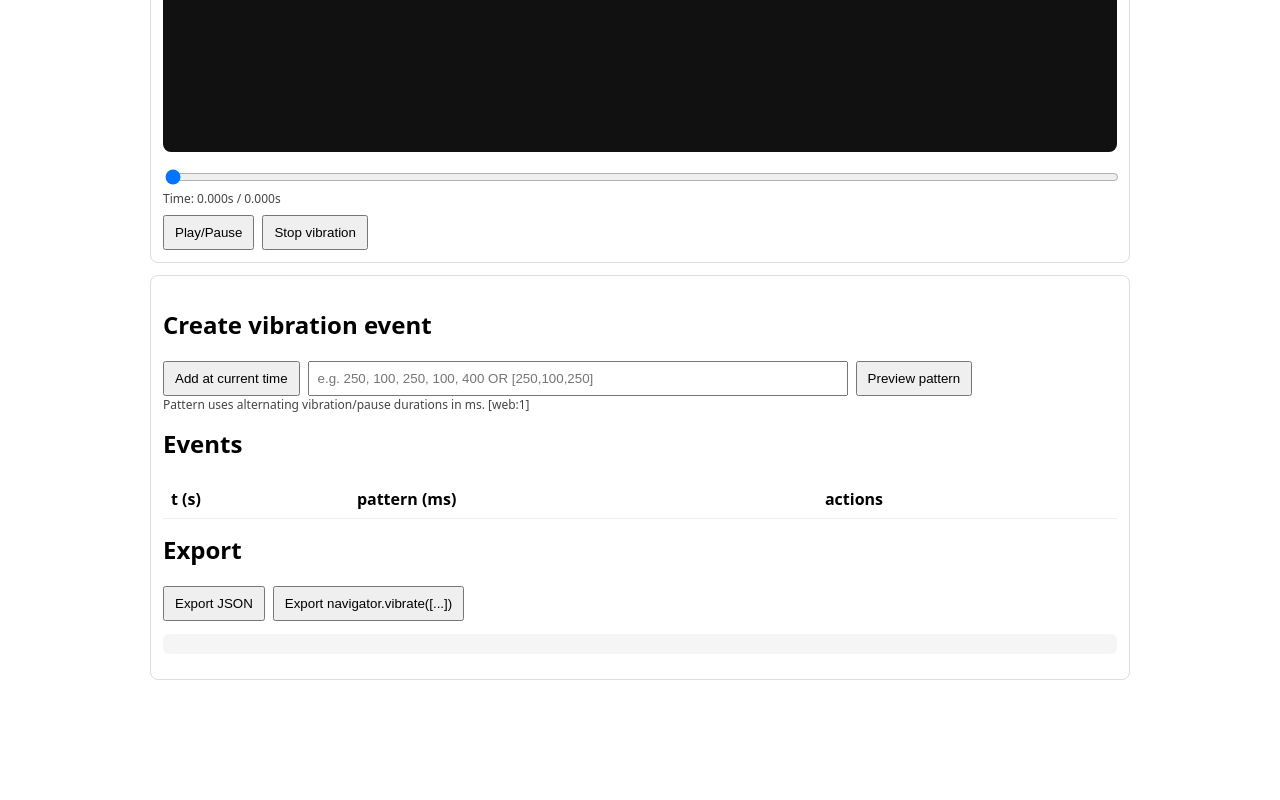
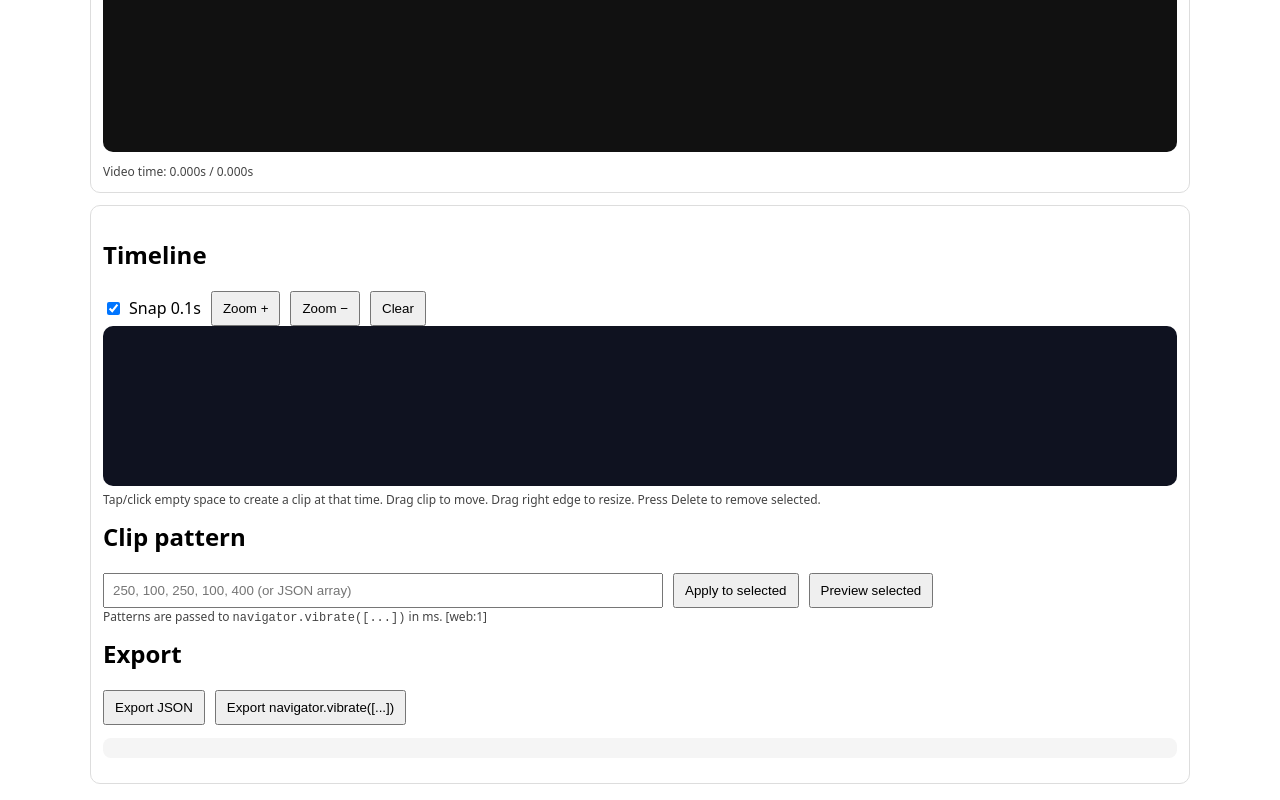
Before and after one commit to PrineethR/androidvibrations, a plain HTML site: page index.html in a window 1280 px wide. Shown: the part 422-1222 px from the top of the page. Before the commit the page ends 1118 px from the top, so only its background shows below. Drawn offline with Linux system fonts and the light colour scheme.

Commit message:
Update title and layout for Vibe DAW

```diff
--- a/index.html
+++ b/index.html
@@ -3,76 +3,72 @@
 <head>
   <meta charset="utf-8" />
   <meta name="viewport" content="width=device-width,initial-scale=1" />
-  <title>Video + Vibration Timeline (MVP)</title>
+  <title>Vibe DAW (Video + Haptics)</title>
   <style>
-    body { font-family: system-ui, sans-serif; max-width: 980px; margin: 16px auto; padding: 0 12px; }
-    .row { display: grid; grid-template-columns: 1fr; gap: 12px; }
-    video { width: 100%; max-height: 55vh; background: #111; border-radius: 8px; }
-    .panel { border: 1px solid #ddd; border-radius: 8px; padding: 12px; }
-    .controls { display: flex; gap: 8px; flex-wrap: wrap; align-items: center; }
-    input[type="text"] { width: min(520px, 100%); padding: 8px; }
-    input[type="range"] { width: 100%; }
-    table { width: 100%; border-collapse: collapse; }
-    th, td { border-bottom: 1px solid #eee; padding: 8px; text-align: left; }
+    body { font-family: system-ui, sans-serif; max-width: 1100px; margin: 16px auto; padding: 0 12px; }
+    .grid { display: grid; grid-template-columns: 1fr; gap: 12px; }
+    video { width: 100%; background:#111; border-radius: 10px; max-height: 55vh; }
+    .panel { border: 1px solid #ddd; border-radius: 10px; padding: 12px; }
+    .row { display: flex; gap: 10px; flex-wrap: wrap; align-items: center; }
     button { padding: 8px 10px; }
-    code, pre { background: #f5f5f5; border-radius: 6px; }
-    pre { padding: 10px; overflow: auto; }
+    input[type="text"] { padding: 8px; width: min(540px, 100%); }
+    canvas { width: 100%; height: 160px; background: #0f1220; border-radius: 10px; touch-action: none; }
     .small { font-size: 12px; color: #444; }
+    pre { background:#f5f5f5; border-radius: 8px; padding: 10px; overflow:auto; }
+    label { display:flex; gap:6px; align-items:center; }
   </style>
 </head>
 <body>
-  <h1>Video + Vibration Timeline (MVP)</h1>
+  <h1>Vibe DAW</h1>
 
-  <div class="row">
+  <div class="grid">
     <div class="panel">
-      <div class="controls">
+      <div class="row">
         <input id="videoFile" type="file" accept="video/*" />
-        <button id="armVibrationBtn">Enable vibration</button>
-        <span id="supportText" class="small"></span>
+        <button id="armBtn">Enable vibration</button>
+        <button id="playBtn">Play/Pause</button>
+        <button id="stopVibeBtn">Stop vibration</button>
+        <span id="support" class="small"></span>
       </div>
 
       <video id="video" playsinline></video>
 
-      <div style="margin-top:10px;">
-        <input id="seek" type="range" min="0" max="0" value="0" step="0.001" />
-        <div class="small">
-          Time: <span id="timeText">0.000</span>s / <span id="durText">0.000</span>s
-        </div>
-        <div class="controls" style="margin-top:8px;">
-          <button id="playBtn">Play/Pause</button>
-          <button id="stopBtn">Stop vibration</button>
-        </div>
+      <div class="small" style="margin-top:6px;">
+        Video time: <span id="tNow">0.000</span>s / <span id="tDur">0.000</span>s
       </div>
     </div>
 
     <div class="panel">
-      <h2>Create vibration event</h2>
-      <div class="controls">
-        <button id="addEventBtn">Add at current time</button>
-        <input id="patternInput" type="text" placeholder="e.g. 250, 100, 250, 100, 400 OR [250,100,250]" />
-        <button id="previewBtn">Preview pattern</button>
-      </div>
-      <div class="small">
-        Pattern uses alternating vibration/pause durations in ms. [web:1]
+      <h2>Timeline</h2>
+      <div class="row">
+        <label><input id="snap" type="checkbox" checked /> Snap 0.1s</label>
+        <button id="zoomIn">Zoom +</button>
+        <button id="zoomOut">Zoom −</button>
+        <button id="clearAll">Clear</button>
       </div>
 
-      <h2 style="margin-top:14px;">Events</h2>
-      <table>
-        <thead>
-          <tr><th>t (s)</th><th>pattern (ms)</th><th>actions</th></tr>
-        </thead>
-        <tbody id="eventsTable"></tbody>
-      </table>
+      <canvas id="tl" width="1200" height="160"></canvas>
+      <div class="small">
+        Tap/click empty space to create a clip at that time. Drag clip to move. Drag right edge to resize. Press Delete to remove selected.
+      </div>
 
-      <h2 style="margin-top:14px;">Export</h2>
-      <div class="controls">
-        <button id="exportJsonBtn">Export JSON</button>
-        <button id="exportVibrateBtn">Export navigator.vibrate([...])</button>
+      <h2 style="margin-top:12px;">Clip pattern</h2>
+      <div class="row">
+        <input id="pattern" type="text" placeholder="250, 100, 250, 100, 400 (or JSON array)" />
+        <button id="applyPattern">Apply to selected</button>
+        <button id="previewPattern">Preview selected</button>
       </div>
-      <pre id="exportOut"></pre>
+      <div class="small">Patterns are passed to <code>navigator.vibrate([...])</code> in ms. [web:1]</div>
+
+      <h2 style="margin-top:12px;">Export</h2>
+      <div class="row">
+        <button id="exportJson">Export JSON</button>
+        <button id="exportVibrate">Export navigator.vibrate([...])</button>
+      </div>
+      <pre id="out"></pre>
     </div>
   </div>
 
-  <script src="demoVibeVideo.js"></script>
+  <script src="daw.js"></script>
 </body>
 </html>
```
